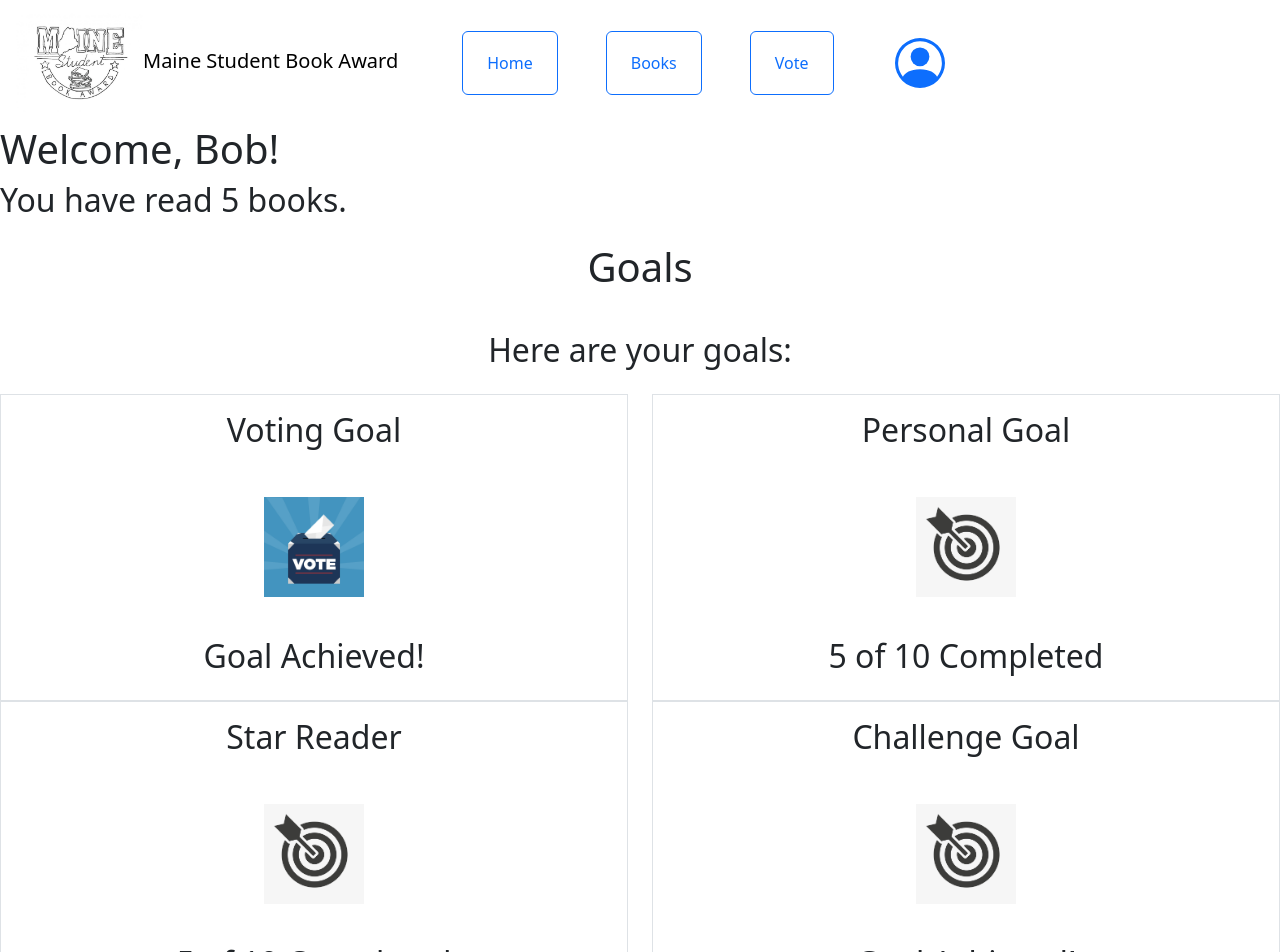
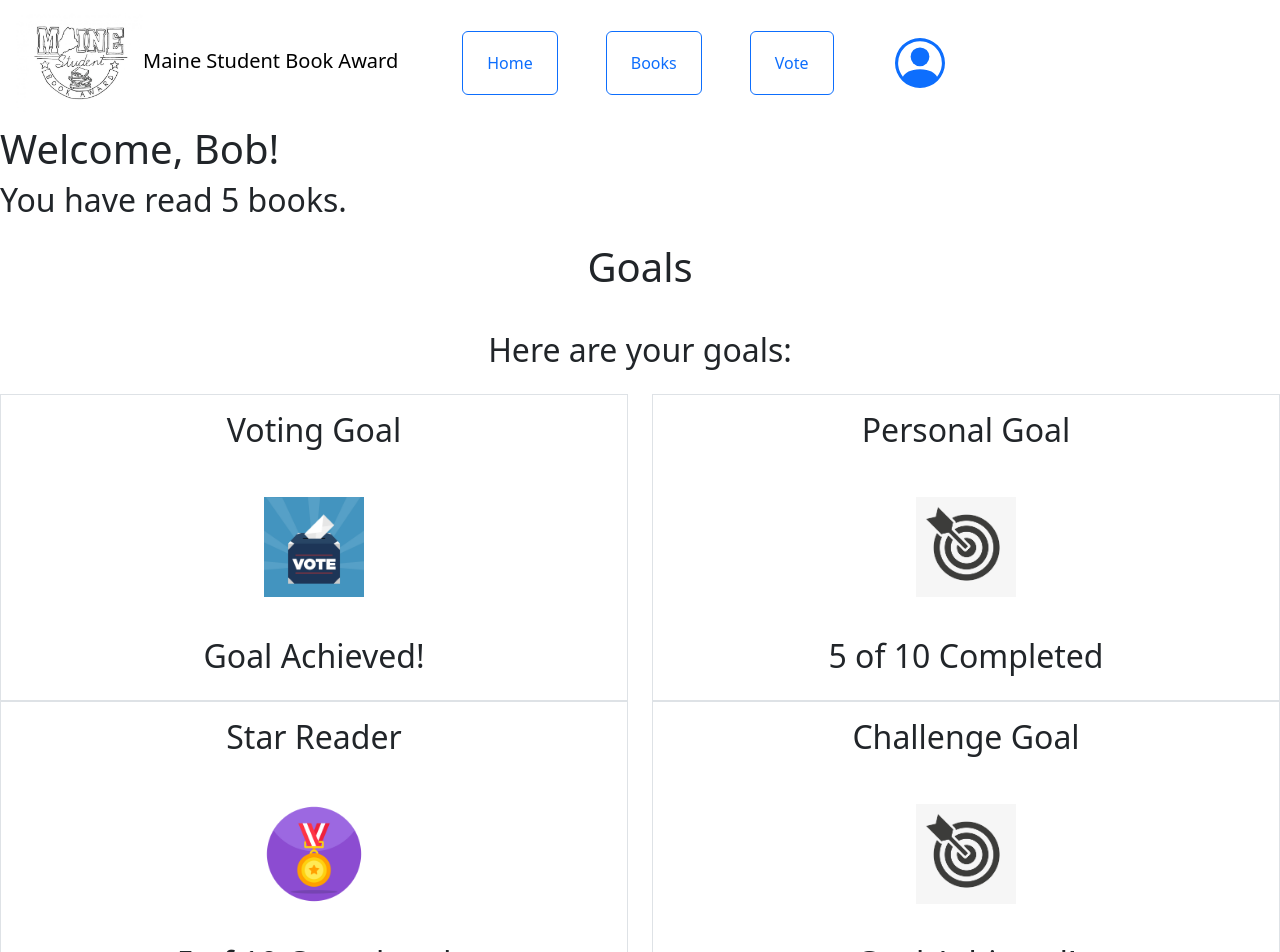
Before and after one commit to leisecodes/ReMoProject, a React (Create React App) app: page / in a window 1280 px wide. Shown: the top 952 px of the page. Built offline with nearby package versions, Linux system fonts and the light colour scheme.

Commit message:
add star image

```diff
--- a/src/pages/homePage/Goals.js
+++ b/src/pages/homePage/Goals.js
@@ -1,6 +1,7 @@
 import React from 'react';
 import goalImg from "../../images/goal.jpg";
 import voteimg from "../../images/voteimg.jpg";
+import starimg from "../../images/starimg.png";
 import user from "../profilePage/profile.json";
 function Goals (props) {
     return (
@@ -56,7 +57,7 @@ function Goals (props) {
                     <div class="row align-items-center p-4">
                         <center>
                             <div class="col">
-                                <img src={goalImg} alt='goal' width="100px" height="100px"/>
+                                <img src={starimg} alt='goal' width="100px" height="100px"/>
                             </div>
                         </center>
                     </div>
```
Also changed, not shown: src/images/starimg.png (added).
